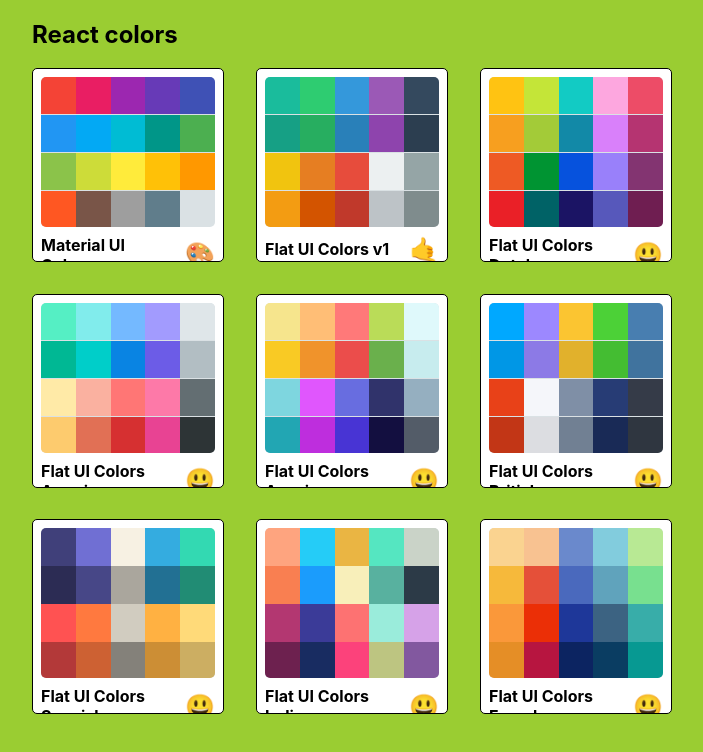
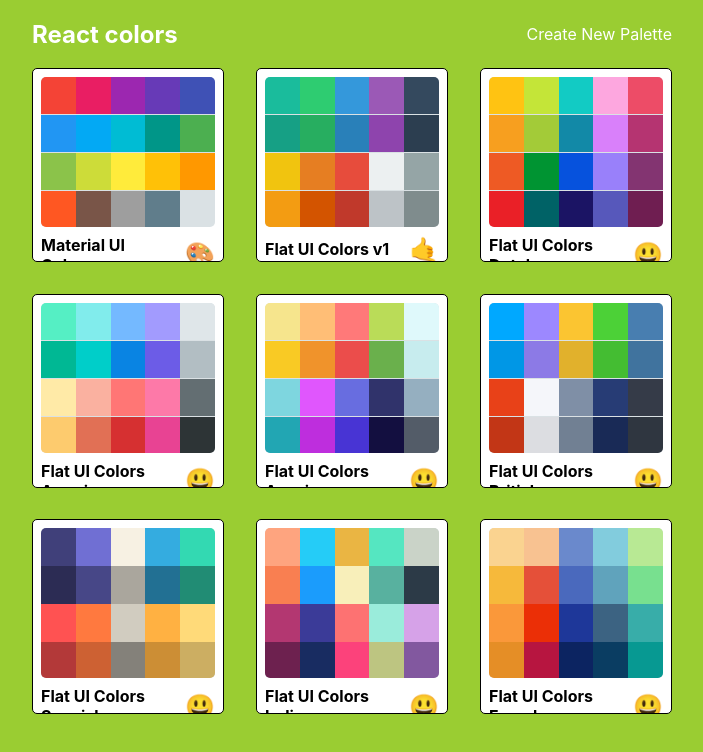
Before and after one commit to nagireddy1234/colors-app, a React (Create React App) app: page / in a window 1280 px wide. Shown: the top 752 px of the page, without its empty margins (288-991 px from the left). Built offline with nearby package versions, Linux system fonts and the light colour scheme; the HTML template or start-up script is replaced by a standard one.

Commit message:
Added palletnew form

```diff
--- a/src/App.js
+++ b/src/App.js
@@ -4,14 +4,14 @@
   Switch,
   Route
 } from "react-router-dom";
+import NewPaletteForm from './NewPaletteForm'
 import {generatePalette} from './colorHelpers';
 import seedColors from './seedColors';
 import PaletteList from './PaletteList';
 import SingleColorPalette from './SingleColorPalette'
 
+
 export default class App extends Component {
-
-
 
   findPalette = (id)=> {
     return seedColors.find((palette)=>{
@@ -22,6 +22,10 @@
     return (
       <div className="App">
       <Switch>
+          <Route exact
+                 path="/palette/new"
+                 render= {()=><NewPaletteForm />}
+          />
           <Route exact
                 path="/"
                 render ={(routeProps) => <PaletteList palettes={seedColors} {...routeProps}/>}
@@ -34,9 +38,10 @@
           <Route exact
                  path="/palette/:paletteId/:colorId"
                  render= {(routeProps) => <SingleColorPalette
-                  colorId={routeProps.match.params.colorId}
-                  palette={generatePalette(this.findPalette(routeProps.match.params.paletteId))} />
+                 colorId={routeProps.match.params.colorId}
+                 palette={generatePalette(this.findPalette(routeProps.match.params.paletteId))} />
           } />
+
         </Switch>
     </div>
     )
--- a/src/Navbar.js
+++ b/src/Navbar.js
@@ -10,7 +10,6 @@
 
 import 'rc-slider/assets/index.css';
 import styles from './Styles/NavbarStyles';
-// import './Navbar.css';
 
 class Navbar extends Component {
   state={
@@ -76,8 +75,6 @@
           </React.Fragment>
         }
       />
-
-
       </header>
     )
   }
--- /dev/null
+++ b/src/NewPaletteForm.js
@@ -0,0 +1,11 @@
+import React, { Component } from 'react'
+
+export default class NewPaletteForm extends Component {
+  render() {
+    return (
+      <div>
+        <h1> New Paletter Form!</h1>
+      </div>
+    )
+  }
+}
--- a/src/PaletteList.js
+++ b/src/PaletteList.js
@@ -1,7 +1,8 @@
 import React, { Component } from 'react';
 import MiniPalette from './MiniPalette';
 import { withStyles } from '@material-ui/core/styles';
-import styles from './Styles/PaletteListStyles'
+import styles from './Styles/PaletteListStyles';
+import {Link} from 'react-router-dom';
 class PaletteList extends Component {
 
   goToPalette = (id) =>{
@@ -16,6 +17,7 @@
         <div className={classes.container}>
           <nav className={classes.nav}>
             <h1>React colors</h1>
+            <Link to="/palette/new">Create New Palette</Link>
           </nav>
           <div className={classes.palettesStyles}>
             {palettes.map((palette) => {
--- a/src/Styles/NavbarStyles.js
+++ b/src/Styles/NavbarStyles.js
@@ -40,9 +40,9 @@
       marginLeft: "-7px",
       marginTop: "-3px"
     },
-  selectContainer: {
-    marginLeft: "auto",
-    marginRight: "1rem"
+  selectContainer:{
+    marginLeft: "auto !important",
+    marginRight: "1rem !important",
   }
 }
 }
--- a/src/Styles/PaletteListStyles.js
+++ b/src/Styles/PaletteListStyles.js
@@ -18,9 +18,12 @@
     display:"flex",
     width:"100%",
     justifyContent:"space-between",
+    flexDirection:"row",
+    alignItems: "center",
     color:"#fff",
-    "& h1":{
-      color: "#000"
+    "& a":{
+      textDecoration:"none",
+      color:"#fff"
     }
   },
   palettesStyles: {
```
